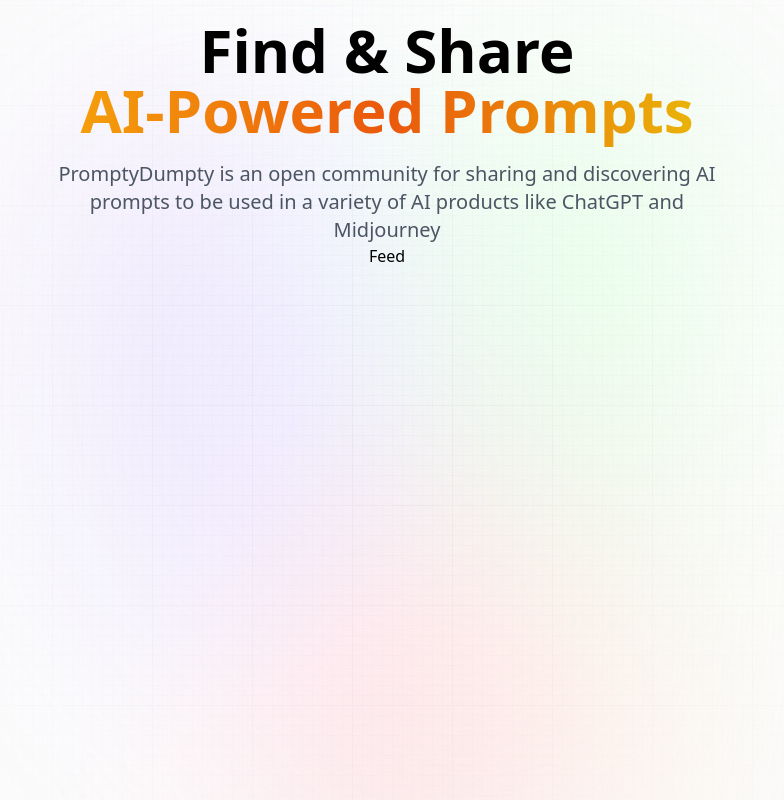
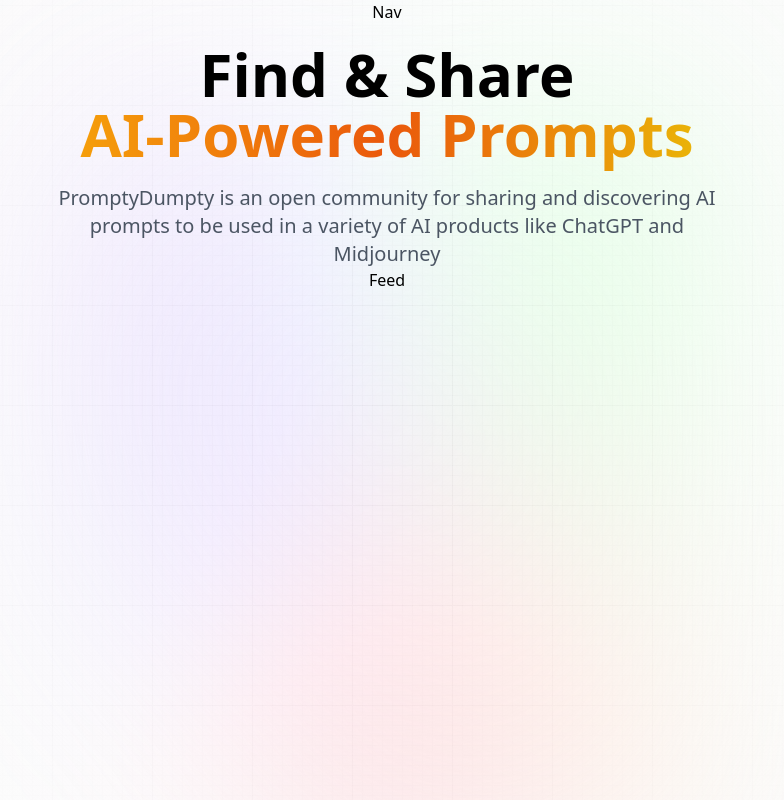
Before and after one commit to Rasheednour/promptron, a Next.js app: page / in a window 1280 px wide. Shown: the whole page, without its empty margins (253-1037 px from the left). Built offline with nearby package versions, Linux system fonts and the light colour scheme.

Commit message:
FEAT: added basic nav bar component to layout file

```diff
--- a/app/layout.tsx
+++ b/app/layout.tsx
@@ -1,5 +1,7 @@
 import "@styles/globals.css";
 import { Children, ReactNode } from "react";
+import Nav from "@components/Nav";
+import Provider from "@components/Provider";
 
 export const metadata = {
   title: "PromptyDumpty",
@@ -17,7 +19,11 @@ const RootLayout = (props: Props) => {
         <div className="main">
           <div className="gradient" />
         </div>
-        <main className="app">{props.children}</main>
+
+        <main className="app">
+          <Nav />
+          {props.children}
+          </main>
       </body>
     </html>
   );
--- a/components/Provider.tsx
+++ b/components/Provider.tsx
@@ -7,3 +7,5 @@ const Provider = (props: Props) => {
     <div>Provider</div>
   )
 }
+
+export default Provider
```
